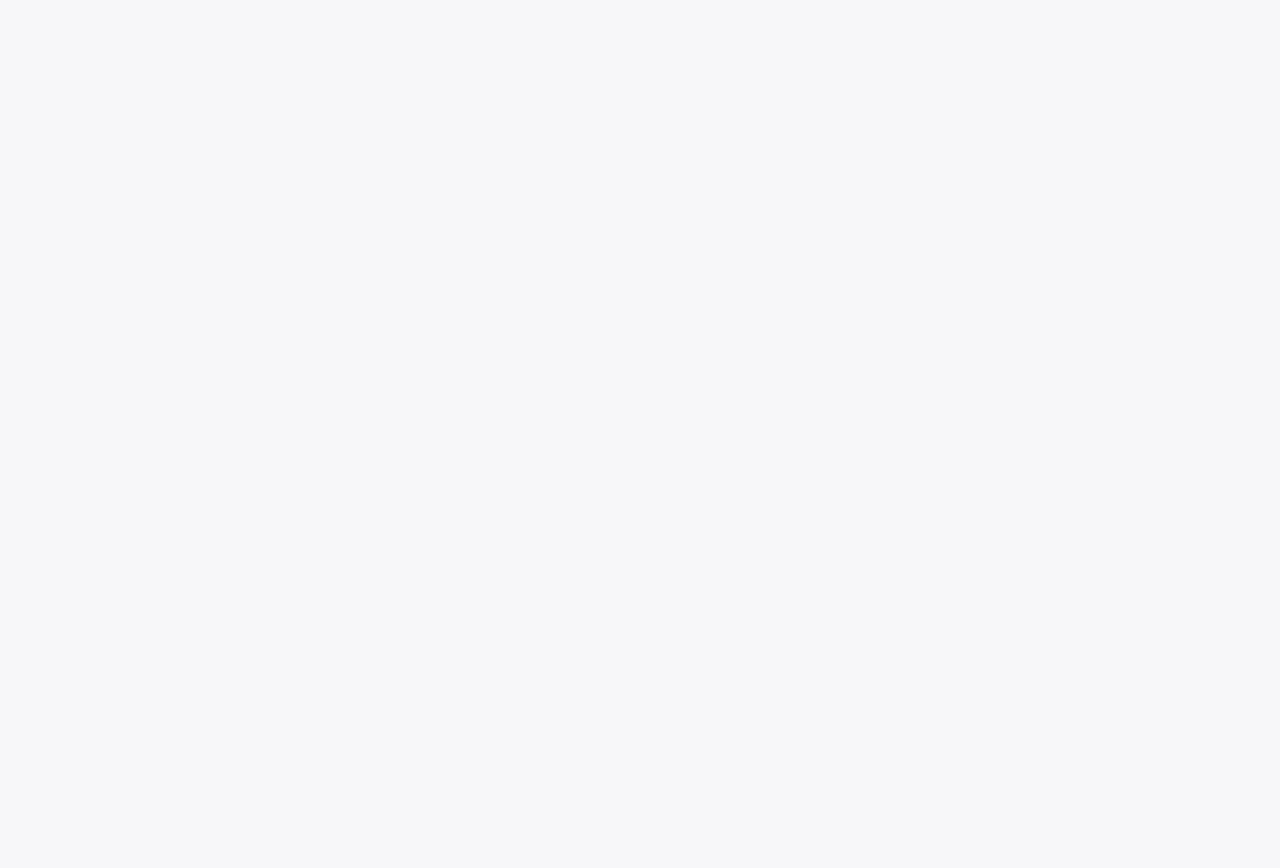
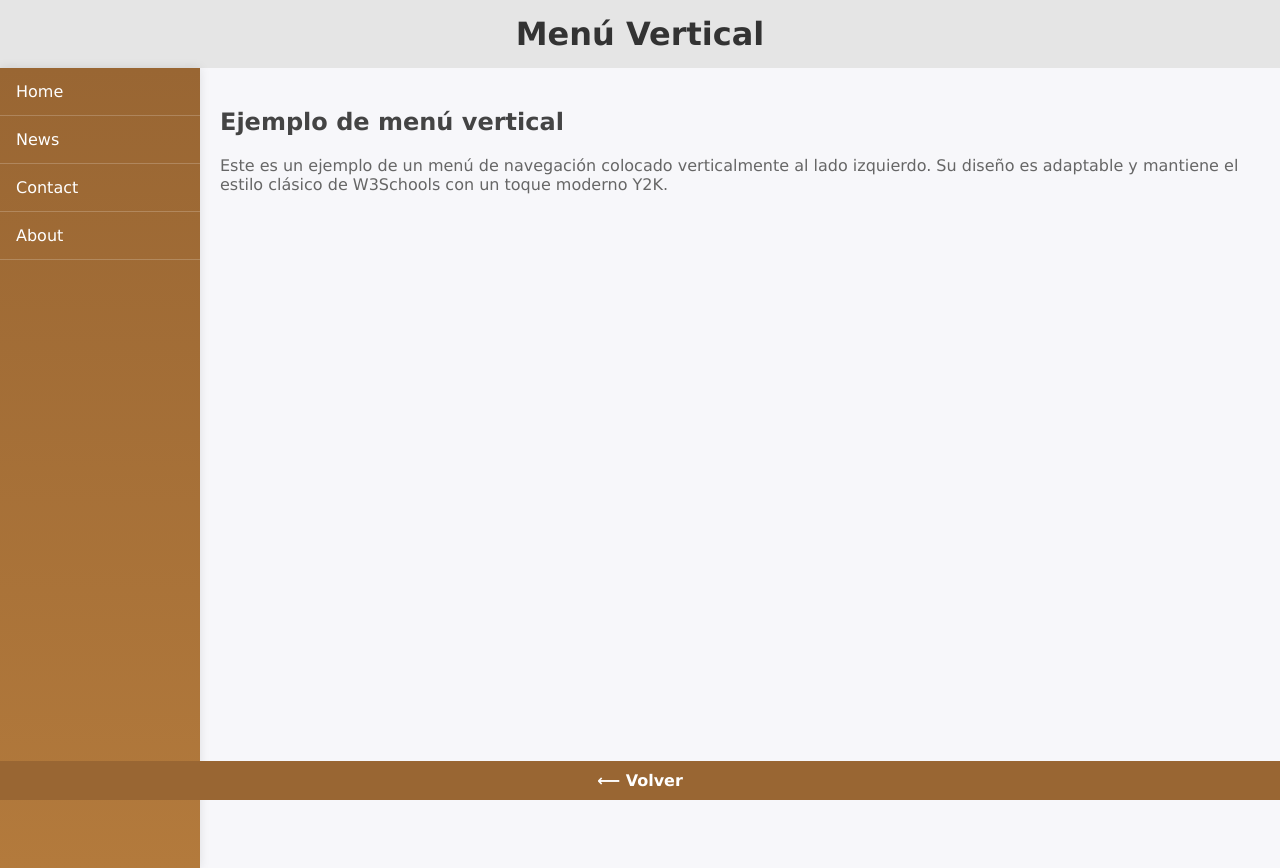
Before and after one commit to masaninaz119-dotcom/menus, a plain HTML site: page menu-vertical.htnl.html in a window 1280 px wide. Before the commit the page ends 800 px from the top, so only its background shows below. Drawn offline with Linux system fonts and the light colour scheme.

Commit message:
menu-vertical

```diff
--- a/menu-vertical.htnl.html
+++ b/menu-vertical.htnl.html
@@ -47,4 +47,79 @@
     transition: background-color 0.3s, transform 0.2s;
   }
 
-  .men
+  .menu.vertical a:hover {
+    background-color: #111;
+    transform: translateX(3px);
+  }
+
+  main {
+    margin-left: 200px;
+    padding: 20px;
+  }
+
+  main h2 {
+    color: #444;
+  }
+
+  footer {
+    background-color: #996633;
+    color: white;
+    text-align: center;
+    padding: 10px;
+    position: fixed;
+    bottom: 0;
+    width: 100%;
+    font-weight: bold;
+  }
+
+  footer a {
+    color: white;
+    text-decoration: none;
+  }
+
+  footer a:hover {
+    text-decoration: underline;
+  }
+
+  /* Responsive */
+  @media (max-width: 620px) {
+    .menu.vertical {
+      width: 100%;
+      float: none;
+      min-height: auto;
+    }
+
+    main {
+      margin-left: 0;
+    }
+
+    footer {
+      position: static;
+    }
+  }
+</style>
+</head>
+<body>
+
+<header>
+  <h1>Menú Vertical</h1>
+</header>
+
+<div class="menu vertical">
+  <a href="#">Home</a>
+  <a href="#">News</a>
+  <a href="#">Contact</a>
+  <a href="#">About</a>
+</div>
+
+<main>
+  <h2>Ejemplo de menú vertical</h2>
+  <p>Este es un ejemplo de un menú de navegación colocado verticalmente al lado izquierdo. Su diseño es adaptable y mantiene el estilo clásico de W3Schools con un toque moderno Y2K.</p>
+</main>
+
+<footer>
+  <a href="index.html">⟵ Volver</a>
+</footer>
+
+</body>
+</html>
```
